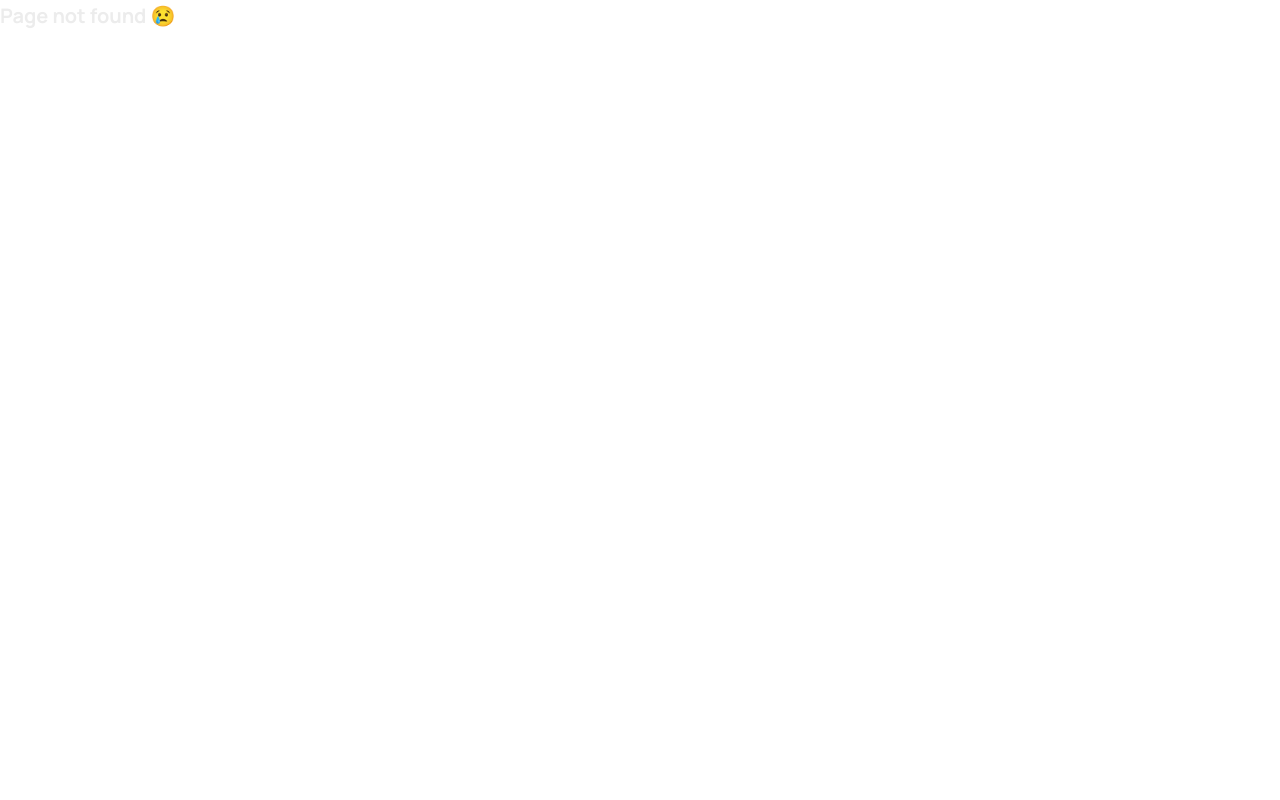
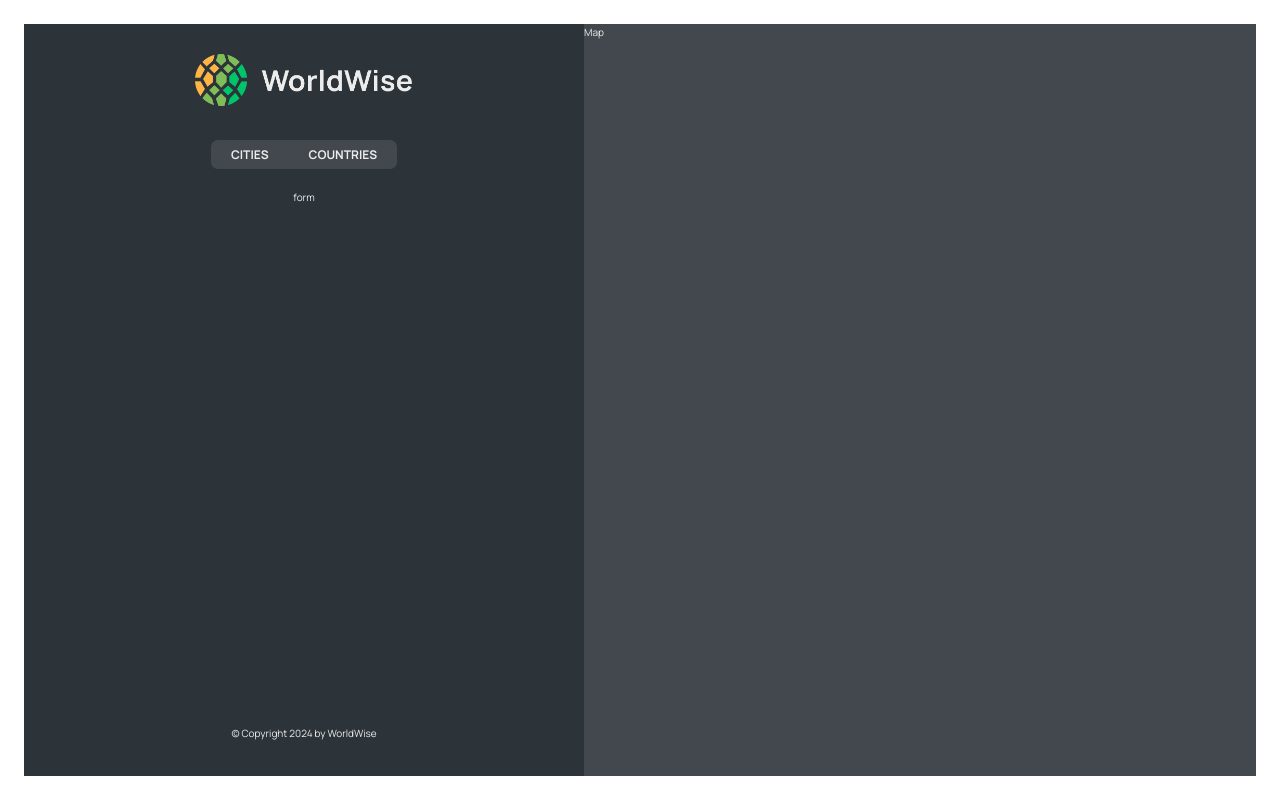
Before and after one commit to jeewantha-upul/Wild-Oasis, a React (Vite) app in the folder Wild Oasis/: page /app/form in a window 1280 px wide. Before the commit this address had no page. Built offline with nearby package versions, Linux system fonts and the light colour scheme.

Commit message:
implemented nested routes and other UI components

```diff
--- a/Wild Oasis/package.json
+++ b/Wild Oasis/package.json
@@ -13,8 +13,7 @@
     "eslint-config-react-app": "^7.0.1",
     "react": "^18.2.0",
     "react-dom": "^18.2.0",
-    "react-router-dom": "^6.28.0",
-    "vite-plugin-eslint": "^1.8.1"
+    "react-router-dom": "^6.28.0"
   },
   "devDependencies": {
     "@types/react": "^18.2.15",
@@ -24,6 +23,7 @@
     "eslint-plugin-react": "^7.32.2",
     "eslint-plugin-react-hooks": "^4.6.0",
     "eslint-plugin-react-refresh": "^0.4.3",
-    "vite": "^4.4.5"
+    "vite": "^4.4.5",
+    "vite-plugin-eslint": "^1.8.1"
   }
 }
--- a/Wild Oasis/src/App.jsx
+++ b/Wild Oasis/src/App.jsx
@@ -10,11 +10,16 @@ function App() {
     <>
       <BrowserRouter>
         <Routes>
-          <Route path={"/"} element={<HomePage />} />
-          <Route path={"/product"} element={<Product />} />
-          <Route path={"/pricing"} element={<Pricing />} />
-          <Route path={"/app"} element={<AppLayout />} />
-          <Route path={"/login"} element={<Login />} />
+          <Route index element={<HomePage />} />
+          <Route path={"product"} element={<Product />} />
+          <Route path={"pricing"} element={<Pricing />} />
+          <Route path={"app"} element={<AppLayout />}>
+            <Route index element={<p>List</p>} />
+            <Route path={"cities"} element={<p>cities</p>} />
+            <Route path={"countries"} element={<p>countries</p>} />
+            <Route path={"form"} element={<p>form</p>} />
+          </Route>
+          <Route path={"login"} element={<Login />} />
           <Route path={"*"} element={<PageNotFound />} />
         </Routes>
       </BrowserRouter>
--- a/Wild Oasis/src/components/AppNav.jsx
+++ b/Wild Oasis/src/components/AppNav.jsx
@@ -1,5 +1,19 @@
+import { NavLink } from "react-router-dom";
+import styles from "./AppNav.module.css";
+
 function AppNav() {
-  return <div>AppNav</div>;
+  return (
+    <div className={styles.nav}>
+      <ul>
+        <li>
+          <NavLink to="cities">Cities</NavLink>
+        </li>
+        <li>
+          <NavLink to="countries">Countries</NavLink>
+        </li>
+      </ul>
+    </div>
+  );
 }
 
 export default AppNav;
--- /dev/null
+++ b/Wild Oasis/src/components/Map.jsx
@@ -0,0 +1,7 @@
+import styles from "./Map.module.css";
+
+function Map() {
+  return <div className={styles.mapContainer}>Map</div>;
+}
+
+export default Map;
--- /dev/null
+++ b/Wild Oasis/src/components/Map.module.css
@@ -0,0 +1,38 @@
+.mapContainer {
+  flex: 1;
+  height: 100%;
+  background-color: var(--color-dark--2);
+  position: relative;
+}
+
+.map {
+  height: 100%;
+}
+
+/* Here we want to style classes that are coming from leaflet. So we want CSS Modules to give us the ACTUAL classnames, not to add some random ID to them, because then they won't match the classnames defined inside the map. The solution is to define these classes as GLOBAL */
+:global(.leaflet-popup .leaflet-popup-content-wrapper) {
+  background-color: var(--color-dark--1);
+  color: var(--color-light--2);
+  border-radius: 5px;
+  padding-right: 0.6rem;
+}
+
+:global(.leaflet-popup .leaflet-popup-content) {
+  font-size: 1.5rem;
+  display: flex;
+  align-items: center;
+  gap: 1rem;
+}
+
+:global(.leaflet-popup .leaflet-popup-content span:first-child) {
+  font-size: 2.5rem;
+  line-height: 1;
+}
+
+:global(.leaflet-popup .leaflet-popup-tip) {
+  background-color: var(--color-dark--1);
+}
+
+:global(.leaflet-popup-content-wrapper) {
+  border-left: 5px solid var(--color-brand--2);
+}
--- /dev/null
+++ b/Wild Oasis/src/components/Sidebar.jsx
@@ -0,0 +1,19 @@
+import Logo from "./Logo";
+import AppNav from "./AppNav";
+import styles from "./Sidebar.module.css";
+import { Outlet } from "react-router-dom";
+
+function Sidebar() {
+  return (
+    <div className={styles.sidebar}>
+      <Logo />
+      <AppNav />
+      <Outlet />
+      <footer className={styles.footer}>
+        <p>&copy; Copyright {new Date().getFullYear()} by WorldWise</p>
+      </footer>
+    </div>
+  );
+}
+
+export default Sidebar;
--- /dev/null
+++ b/Wild Oasis/src/components/Sidebar.module.css
@@ -0,0 +1,19 @@
+.sidebar {
+  flex-basis: 56rem;
+  background-color: var(--color-dark--1);
+  padding: 3rem 5rem 3.5rem 5rem;
+
+  display: flex;
+  flex-direction: column;
+  align-items: center;
+  height: calc(100vh - 4.8rem);
+}
+
+.footer {
+  margin-top: auto;
+}
+
+.copyright {
+  font-size: 1.2rem;
+  color: var(--color-light--1);
+}
--- a/Wild Oasis/src/pages/AppLayout.jsx
+++ b/Wild Oasis/src/pages/AppLayout.jsx
@@ -1,7 +1,14 @@
+import Map from "../components/Map";
+import Sidebar from "../components/Sidebar";
 import styles from "./AppLayout.module.css";
 
 function AppLayout() {
-  return <div className={styles.app}>App Layout</div>;
+  return (
+    <div className={styles.app}>
+      <Sidebar />
+      <Map />
+    </div>
+  );
 }
 
 export default AppLayout;
--- a/Wild Oasis/src/pages/Homepage.jsx
+++ b/Wild Oasis/src/pages/Homepage.jsx
@@ -17,7 +17,7 @@ export default function Homepage() {
           of. Never forget your wonderful experiences, and show your friends how
           you have wandered the world.
         </h2>
-        <Link to="/login" className="cta">
+        <Link to="/app" className="cta">
           Start tracking now
         </Link>
       </section>
--- a/Wild Oasis/vite.config.js
+++ b/Wild Oasis/vite.config.js
@@ -1,8 +1,14 @@
 import { defineConfig } from "vite";
 import react from "@vitejs/plugin-react";
-import eslint from "vite/plugin-eslint";
+import eslintPlugin from "vite-plugin-eslint";
 
 // https://vitejs.dev/config/
 export default defineConfig({
-  plugins: [react(), eslint()],
+  plugins: [
+    react(),
+    eslintPlugin({
+      // Optional configuration
+      include: ["src/**/*.js", "src/**/*.jsx", "src/**/*.ts", "src/**/*.tsx"], // Adjust for your file types
+    }),
+  ],
 });
```
Also changed, not shown: Wild Oasis/src/index.css (+0 -9 lines), 1 other file (tests, documents, lock files or other folders).
